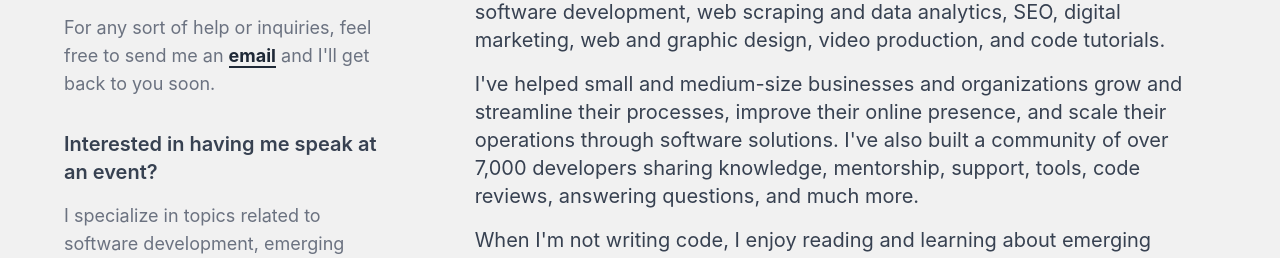
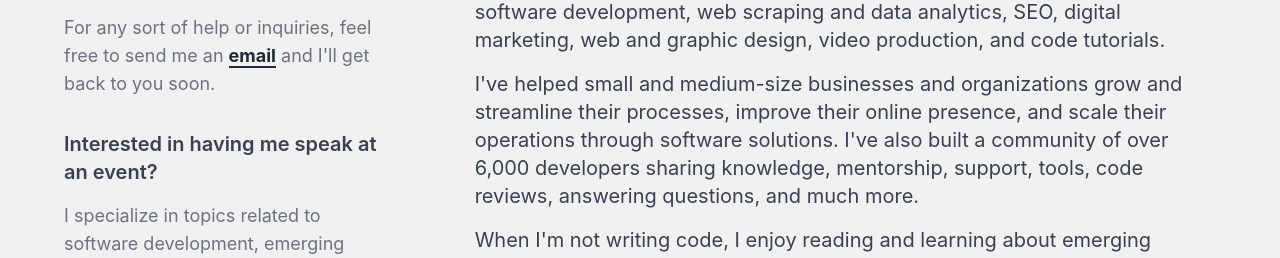
Before and after one commit to bryllim/portfolio-website, a Next.js app: page /about in a window 1280 px wide. Shown: the part 650-908 px from the top of the page. Built offline with nearby package versions, Linux system fonts and the light colour scheme.

Commit message:
Updated discord members

```diff
--- a/constants/data.js
+++ b/constants/data.js
@@ -88,7 +88,7 @@ const userData = {
       "Hi! I'm a full-stack engineer specializing in developing solutions with JavaScript, Python, and PHP.",
     description: [
       `I work on projects including websites, web apps, mobile apps, full-stack software development, web scraping and data analytics, SEO, digital marketing, web and graphic design, video production, and code tutorials.`,
-      `I've helped small and medium-size businesses and organizations grow and streamline their processes, improve their online presence, and scale their operations through software solutions. I've also built a community of over 7,000 developers sharing knowledge, mentorship, support, tools, code reviews, answering questions, and much more.`,
+      `I've helped small and medium-size businesses and organizations grow and streamline their processes, improve their online presence, and scale their operations through software solutions. I've also built a community of over 6,000 developers sharing knowledge, mentorship, support, tools, code reviews, answering questions, and much more.`,
       `When I'm not writing code, I enjoy reading and learning about emerging technologies, minimalism, and startup culture. I share the things I've learned through short videos or on my blog.`,
     ],
   },
```
